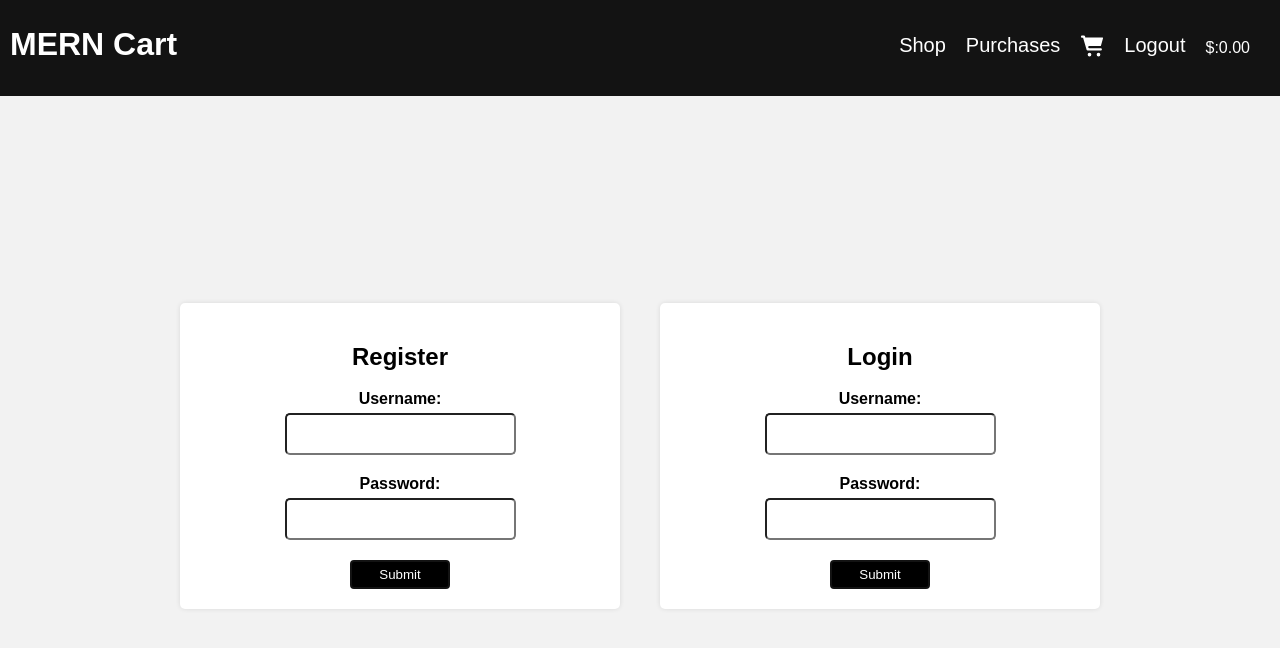
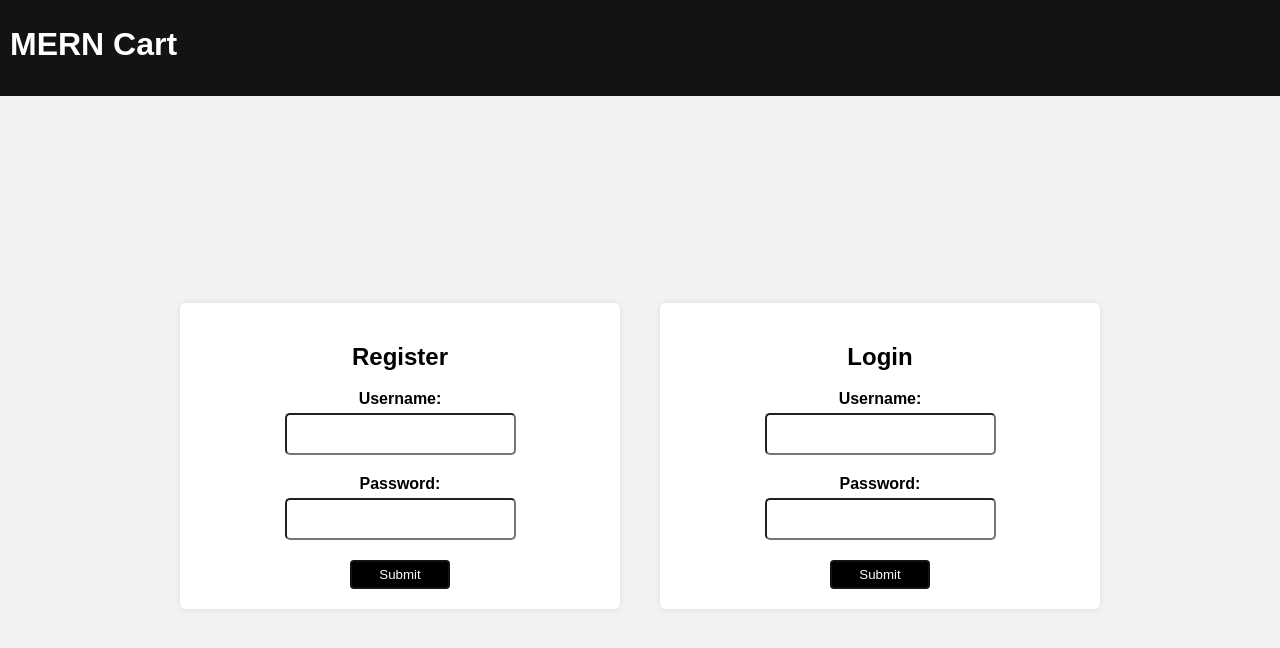
Before and after one commit to nithinK-142/mern-cart, a React (Vite) app in the folder client/: page /auth in a window 1280 px wide. Shown: the top 648 px of the page. Built offline with nearby package versions, Linux system fonts and the light colour scheme; no server answers; the HTML template or start-up script is replaced by a standard one.

Commit message:
update: authenticated set to false and not using access_token.

```diff
--- a/client/src/context/shop-context.tsx
+++ b/client/src/context/shop-context.tsx
@@ -39,14 +39,14 @@ const defaultVal: IShopContext = {
 export const ShopContext = createContext<IShopContext>(defaultVal);
 
 export const ShopContextProvider = (props: { children: React.ReactNode }) => {
-  const [cookies, setCookies] = useCookies(["access_token"]);
+  const [_, setCookies] = useCookies(["access_token"]);
   const [cartItems, setCartItems] = useState<{ [itemId: string]: number }>({});
   const [availableMoney, setAvailableMoney] = useState<number>(0);
   const [purchasedItems, setpurchasedItems] = useState<IProduct[]>([]);
-  const [isAuthenticated, setIsAuthenticated] = useState<boolean>(
-    cookies.access_token !== null
-  );
-  // const [isAuthenticated, setIsAuthenticated] = useState<boolean>(false);
+  // const [isAuthenticated, setIsAuthenticated] = useState<boolean>(
+  //   cookies.access_token !== null
+  // );
+  const [isAuthenticated, setIsAuthenticated] = useState<boolean>(false);
 
   const { products, fetchProducts } = useGetProducts();
 
--- a/client/src/pages/auth/index.tsx
+++ b/client/src/pages/auth/index.tsx
@@ -157,9 +157,9 @@ const Login = () => {
 
         <button className="btn" type="submit">
           {loading ? (
-            <div>
+            <span>
               Logging in <img id="login" src={spinner} alt="spinner" />
-            </div>
+            </span>
           ) : (
             "Submit"
           )}
```
